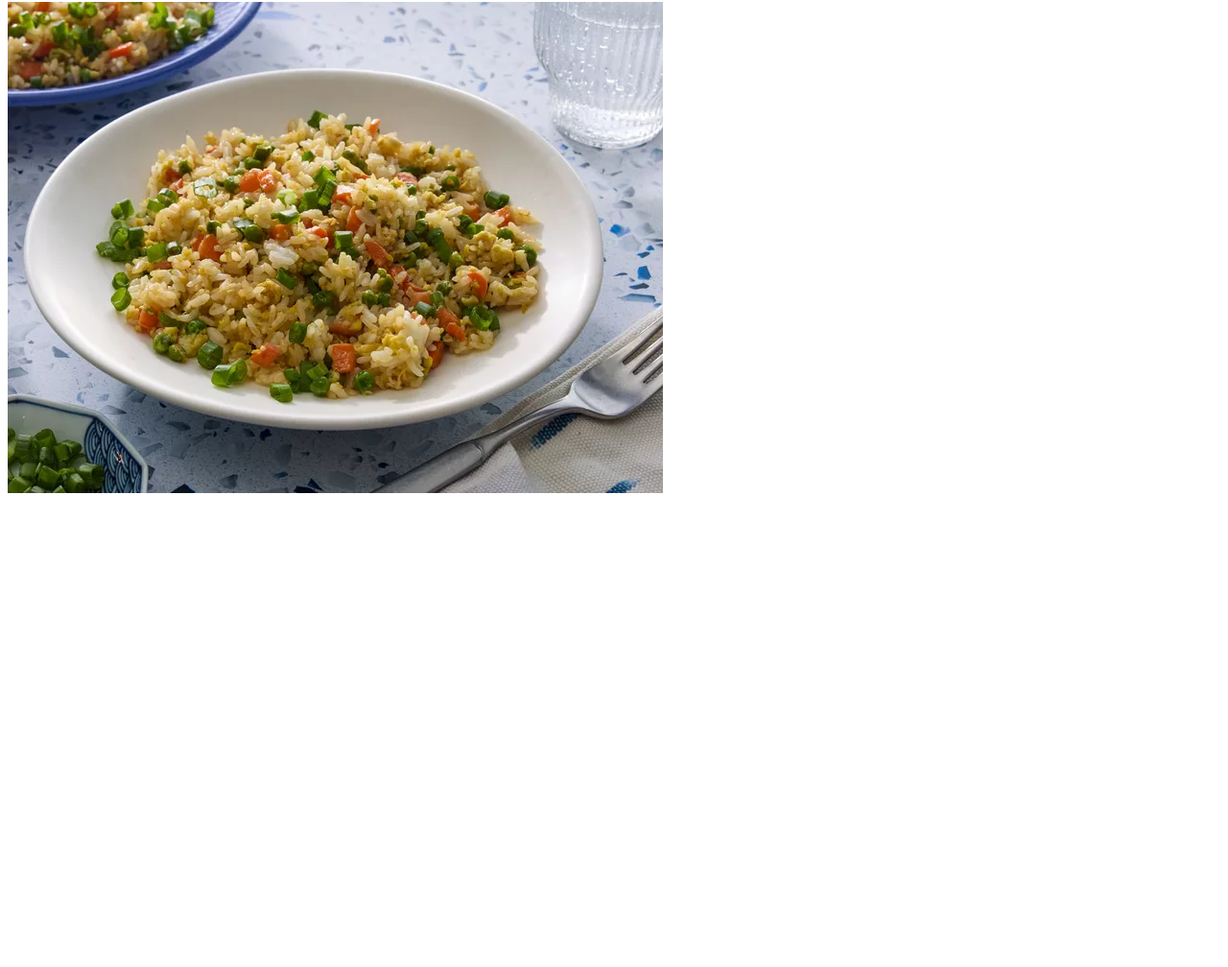
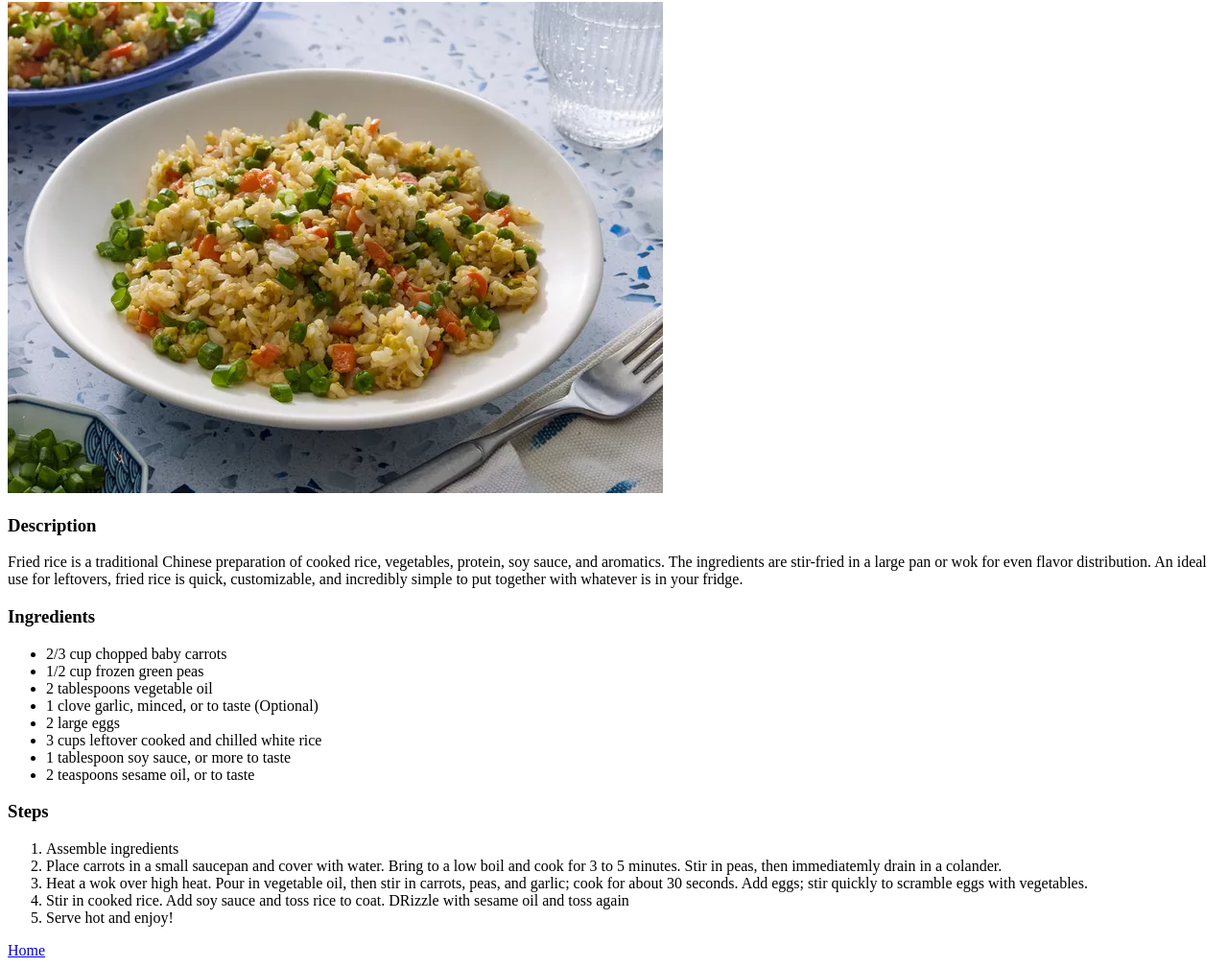
Before and after one commit to Elsie06/odin-recipes, a plain HTML site: page recipes/easy-fried-rice.html in a window 1280 px wide. Shown: the part 78-1086 px from the top of the page at 96% size. Before the commit the page ends 800 px from the top, so only its background shows below. Drawn offline with Linux system fonts and the light colour scheme.

Commit message:
Update easy fried rice recipe

```diff
--- a/recipes/easy-fried-rice.html
+++ b/recipes/easy-fried-rice.html
@@ -8,5 +8,41 @@
 <body>
     <h1>Easy Fried Rice</h1>
     <img src="easy-friedrice.webp" alt="Easy Fried Rice">
+    <h3>Description</h3>
+
+    <p>Fried rice is a traditional Chinese preparation of cooked rice,
+        vegetables, protein, soy sauce, and aromatics. The ingredients are stir-fried in a large pan or wok
+        for even flavor distribution. An ideal use for leftovers, fried rice is quick, customizable, and incredibly simple
+        to put together with whatever is in your fridge.
+    </p>
+
+    <h3>Ingredients</h3>
+    <ul>
+        <li>2/3 cup chopped baby carrots</li>
+        <li>1/2 cup frozen green peas</li>
+        <li>2 tablespoons vegetable oil</li>
+        <li>1 clove garlic, minced, or to taste (Optional)</li>
+        <li>2 large eggs</li>
+        <li>3 cups leftover cooked and chilled white rice</li>
+        <li>1 tablespoon soy sauce, or more to taste</li>
+        <li>2 teaspoons sesame oil, or to taste</li>
+    </ul>
+
+    <h3>Steps</h3>
+    <ol>
+        <li>Assemble ingredients</li>
+        <li>Place carrots in a small saucepan and cover with water.
+            Bring to a low boil and cook for 3 to 5 minutes. Stir in peas, then
+            immediatemly drain in a colander.
+        </li>
+        <li>Heat a wok over high heat. Pour in vegetable oil, then stir in carrots,
+            peas, and garlic; cook for about 30 seconds. Add eggs; stir quickly to scramble
+            eggs with vegetables.
+        </li>
+        <li>Stir in cooked rice. Add soy sauce and toss rice to coat. DRizzle with sesame oil and toss again</li>
+        <li>Serve hot and enjoy!</li>
+    </ol>
+
+    <a href="../index.html">Home</a>
 </body>
 </html>
```
Also changed, not shown: recipes/warm-berry-compote.html (+12 -0 lines).
